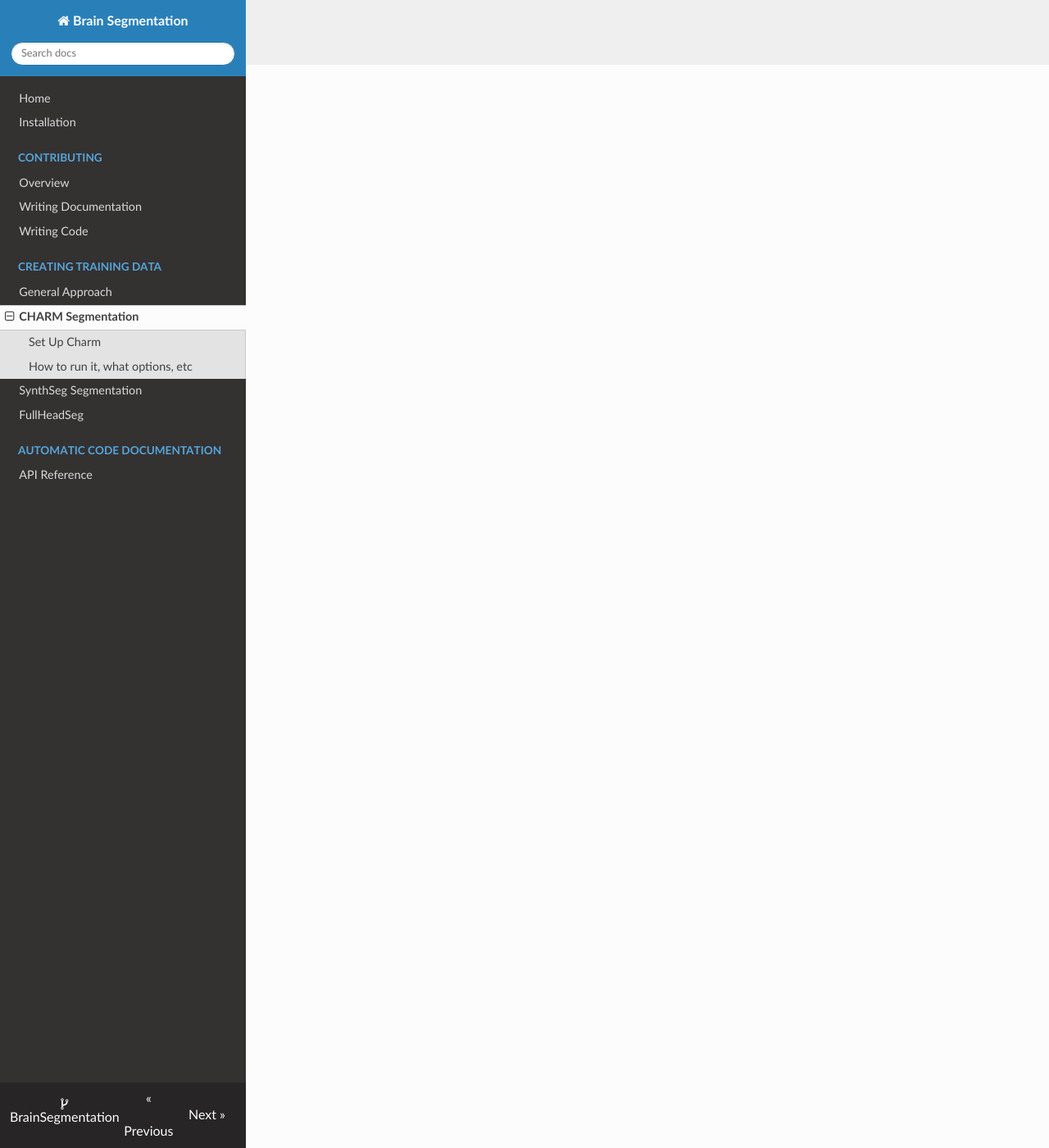
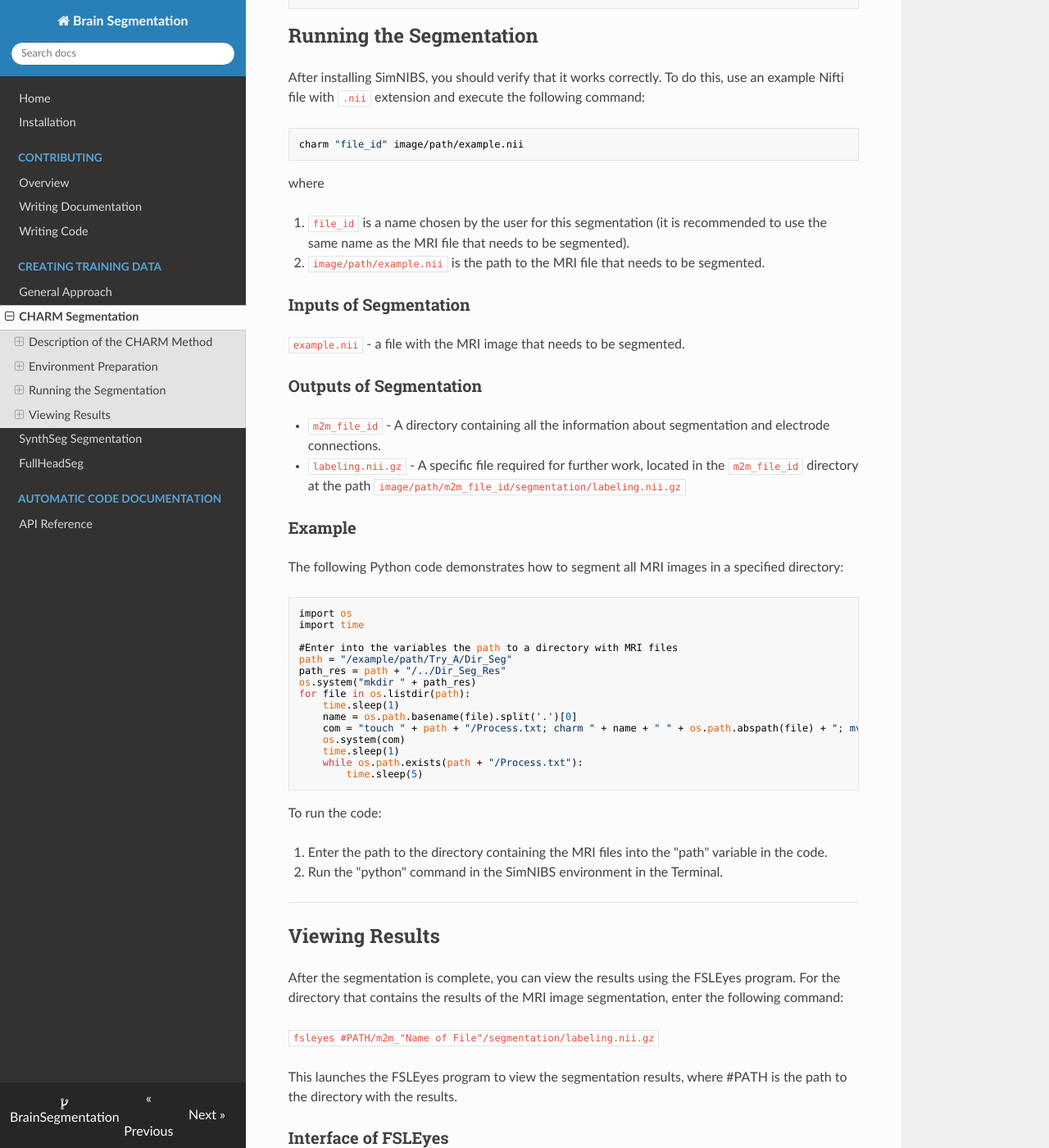
Before and after one commit to halirutan/BrainSegmentation, an MkDocs documentation site: the page built from docs/training_data/charm.md, in a window 1280 px wide and 1400 px high, scrolled down 1321 px. Shown: the whole window at 82% size. Built offline with MkDocs 1.6.1, drawn with Linux system fonts in a browser that asks for light colours; nearby versions of some CDN libraries; some of the changed text lies outside the part shown.

Commit message:
Artem koss patch 1 (#28)
CHARM Segmentation Documentation

---------

Co-authored-by: Patrick Scheibe <patrick@halirutan.de>

````diff
--- a/docs/training_data/charm.md
+++ b/docs/training_data/charm.md
@@ -1,7 +1,135 @@
 # Charm Segmentation
 
-!!! note
-    Content needs to be filled
+This document provides a detailed overview of the CHARM (SimNIBS) segmentation installation, execution, and setup.
 
-## Set Up Charm
-## How to run it, what options, etc
+---
+
+## Description of the CHARM Method
+
+The SimNIBS package is usually used to calculate electric fields caused by Transcranial Electrical Stimulation (TES) and
+Transcranial Magnetic Stimulation (TMS).
+For this project, we will only use the full head segmentation functionality of SimNIBS to get
+labeled images for the regions outside the brain.
+Later we will merge these outer parts with the brain segmentation from a different, high-quality algorithm.
+
+### Pipeline Steps
+
+The complete SimNIBS pipeline is divided into three parts:
+
+1. Automatic segmentation of MRI images and meshing to create individualized head models
+2. Calculation of electric fields through the Finite Element Method (FEM)
+3. Post-processing of results for further analysis.
+
+For this project, we will only use the first step.
+
+---
+
+## Environment Preparation
+
+### Prerequisites
+
+Ensure that the following software is present:
+
+- Python 3.8 or newer
+- Installed miniforge
+
+### Environment Installation
+
+The first step is to clone the latest release of the SimNIBS repository from GitHub:
+
+```shell
+git clone --depth 1 https://github.com/simnibs/simnibs.git --branch v4.5.0
+```
+
+To install SimNIBS into a new environment, use the following steps:
+
+```shell
+cd simnibs
+source conda_path/etc/profile.d/conda.sh
+source conda_path/etc/profile.d/mamba.sh
+
+mamba env create -f environment_linux.yml # we assume a Linux environment here!
+conda activate simnibs_env
+pip install -E .
+python simnibs/cli/link_external_progs.py
+
+# If you need fsleyes for viewing, uncomment the next line
+# pip install fsleyes
+```
+
+## Running the Segmentation
+
+After installing SimNIBS, you should verify that it works correctly.
+To do this, use an example Nifti file with `.nii` extension and execute the following command:
+
+```
+charm "file_id" image/path/example.nii
+```
+
+where
+
+1. `file_id` is a name chosen by the user for this segmentation (it is recommended to use the same name as the MRI file that needs to be segmented).
+2. `image/path/example.nii` is the path to the MRI file that needs to be segmented.
+
+### Inputs of Segmentation
+
+`example.nii` - a file with the MRI image that needs to be segmented.
+
+### Outputs of Segmentation
+
+- `m2m_file_id` - A directory containing all the information about segmentation and electrode connections.
+- `labeling.nii.gz` - A specific file required for further work, located in the `m2m_file_id` directory at the
+   path `image/path/m2m_file_id/segmentation/labeling.nii.gz`
+
+### Example
+
+The following Python code demonstrates how to segment all MRI images in a specified directory:
+
+```shell
+import os
+import time
+
+#Enter into the variables the path to a directory with MRI files
+path = "/example/path/Try_A/Dir_Seg"
+path_res = path + "/../Dir_Seg_Res"
+os.system("mkdir " + path_res)
+for file in os.listdir(path):
+    time.sleep(1)
+    name = os.path.basename(file).split('.')[0]
+    com = "touch " + path + "/Process.txt; charm " + name + " " + os.path.abspath(file) + "; mv " + path + "/m2m_" + name + " " + path_res + "; rm -f " + path + "/Process.txt"
+    os.system(com)
+    time.sleep(1)
+    while os.path.exists(path + "/Process.txt"):
+        time.sleep(5)
+```
+
+To run the code:
+
+1. Enter the path to the directory containing the MRI files into the "path" variable in the code.
+2. Run the "python" command in the SimNIBS environment in the Terminal.
+
+---
+
+## Viewing Results
+
+After the segmentation is complete, you can view the results using the FSLEyes program. For the directory that contains the results of the MRI image segmentation, enter the following command:
+
+`fsleyes #PATH/m2m_"Name of File"/segmentation/labeling.nii.gz`
+
+This launches the FSLEyes program to view the segmentation results, where #PATH is the path to the directory with the results.
+
+### Interface of FSLEyes
+
+In the opened window, you can see the results and adjust the settings as needed. To clearly view the organs from the CHARM segmentation, use the following settings in the top of the window:
+
+- In "Labeling", select "Label Image" to see each organ with its particular label.
+
+- Set "Outline width" to be thick enough so that the boundary lines are clearly visible without blocking any details.
+
+- In "Look-up Table", use Random (big) or FreeSurferColorLut to see all the head segmentation with all organs clearly and brightly.
+
+- The rest of the settings: "Brightness", "Contrast", "Zoom", "Opacity", can be adjusted according to your preference, but these values are recommended:
+  - Brightness: Middle
+  - Contrast: Middle
+  - Zoom: 100
+  - Opacity: Maximum (the right end)
````
